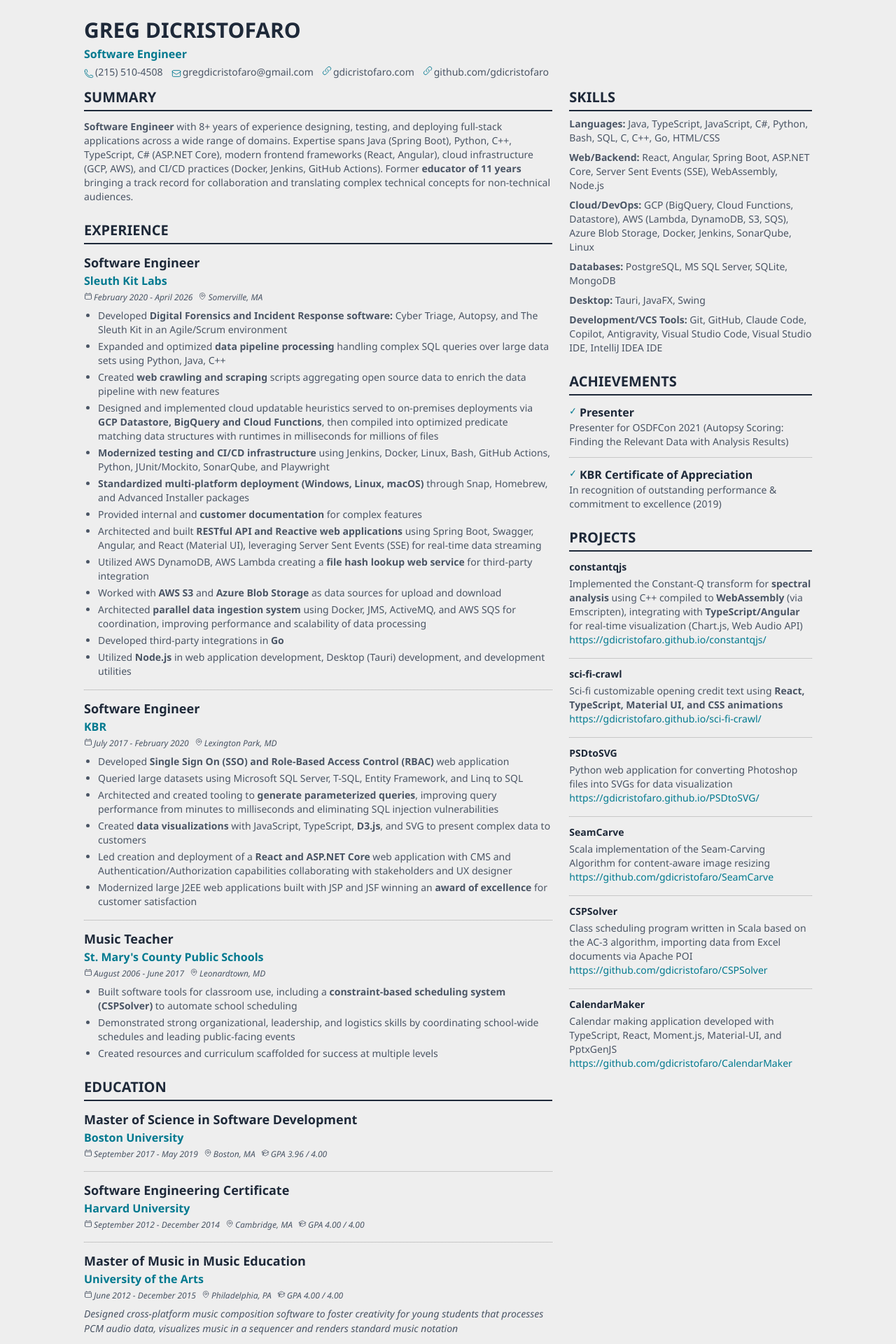
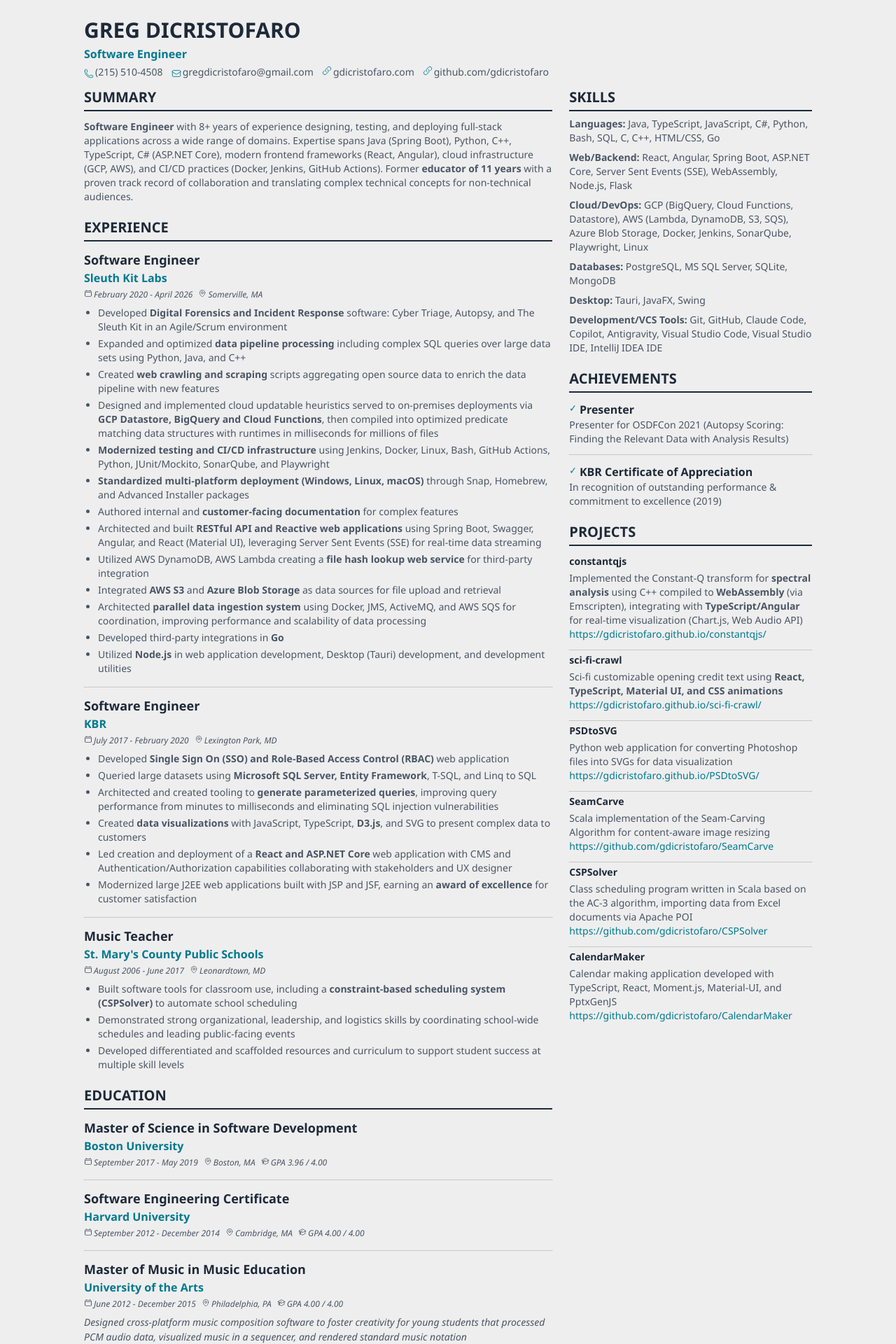
Before and after one commit to gdicristofaro/gdicristofaro.github.io, a React (Vite) app: page /resume in a window 1280 px wide. Shown: the part 340-2260 px from the top of the page at 70% size. Built offline with nearby package versions, Linux system fonts and the light colour scheme.

Commit message:
updates for resume

```diff
--- a/build-resume.ts
+++ b/build-resume.ts
@@ -18,6 +18,7 @@ const __dirname = dirname(__filename);
 
 const DEFAULT_YAML_PATH = "src/model/resume.yaml";
 const DEFAULT_OUTPUT_PDF = "public/resume.pdf";
+const DEFAULT_OUTPUT_HTML = "src/model/resume.html";
 
 async function buildHtml(yamlPath: string): Promise<{ html: string; data: ResumeData }> {
   const [resumeCss, yamlContent] = await Promise.all([
@@ -69,6 +70,9 @@ async function buildDefault(outputPdf: string): Promise<void> {
   const yamlPath = path.resolve(__dirname, DEFAULT_YAML_PATH);
   const { html, data } = await buildHtml(yamlPath);
   const margin = typeof data.margin === 'number' ? data.margin : 0.5;
+  const htmlPath = path.resolve(__dirname, DEFAULT_OUTPUT_HTML);
+  await fsPromises.writeFile(htmlPath, html);
+  console.log(`Saved HTML: ${htmlPath}`);
   await printPdf(html, path.resolve(__dirname, outputPdf), margin);
 }
 
--- a/src/components/ResumeComponent.tsx
+++ b/src/components/ResumeComponent.tsx
@@ -90,6 +90,7 @@ export default function ResumeComponent({
   skills,
   achievements,
   projects,
+  projectNoPrintBorderIdx
 }: ResumeData) {
   return (
     <div className="resume-container">
@@ -126,14 +127,14 @@ export default function ResumeComponent({
 
       <div className="column-container sm:flex">
         <div className={`left-column sm:${leftColumn} pr-6`}>
-          <section className="summary mb-6 break-inside-avoid-page">
+          <section className="summary mb-5 break-inside-avoid-page">
             <h2 className="text-xl font-semibold uppercase text-gray-800 dark:text-gray-100 pb-1 border-b-2 border-gray-800 dark:border-gray-100 mb-3">
               Summary
             </h2>
             <p className="text-sm text-gray-600 dark:text-gray-300">{md(summary)}</p>
           </section>
 
-          <section className="mb-6">
+          <section className="mb-5">
             <h2 className="text-xl font-semibold uppercase text-gray-800 dark:text-gray-100 pb-1 border-b-2 border-gray-800 dark:border-gray-100 mb-3">
               Experience
             </h2>
@@ -156,12 +157,12 @@ export default function ResumeComponent({
             ))}
           </section>
 
-          <section className="mb-6 break-inside-avoid-page">
+          <section className="break-inside-avoid-page">
             <h2 className="text-xl font-semibold uppercase text-gray-800 dark:text-gray-100 pb-1 border-b-2 border-gray-800 dark:border-gray-100 mb-3">
               Education
             </h2>
             {education.map((edu, i) => (
-              <div key={i} className={`mb-4${i > 0 ? ' pt-3 border-t border-dotted border-neutral-400' : ''}`}>
+              <div key={i} className={`${i < education.length - 1 ? 'mb-4' : ''} ${i > 0 ? 'pt-3 border-t border-dotted border-neutral-400' : ''}`}>
                 <p className="font-bold text-lg text-gray-800 dark:text-gray-100">{edu.degree}</p>
                 <p className="font-bold mb-1 text-base highlight-color">{edu.institution}</p>
                 <p className="text-gray-600 dark:text-gray-300 text-xs mb-2">
@@ -186,7 +187,7 @@ export default function ResumeComponent({
         </div>
 
         <div className={`right-column sm:${rightColumn}`}>
-          <section className="mb-6 break-inside-avoid-page">
+          <section className="mb-5 break-inside-avoid-page">
             <h2 className="text-xl font-semibold uppercase text-gray-800 dark:text-gray-100 pb-1 border-b-2 border-gray-800 dark:border-gray-100 mb-2">
               Skills
             </h2>
@@ -199,7 +200,7 @@ export default function ResumeComponent({
             ))}
           </section>
 
-          <section className="mb-6 break-inside-avoid-page">
+          <section className="mb-5 break-inside-avoid-page">
             <h2 className="text-xl font-semibold uppercase text-gray-800 dark:text-gray-100 pb-1 border-b-2 border-gray-800 dark:border-gray-100 mb-3">
               Achievements
             </h2>
@@ -214,12 +215,12 @@ export default function ResumeComponent({
             ))}
           </section>
 
-          <section className="projects mb-6">
+          <section className="projects">
             <h2 className="text-xl font-semibold uppercase text-gray-800 dark:text-gray-100 pb-1 border-b-2 border-gray-800 dark:border-gray-100 mb-3">
               Projects
             </h2>
             {projects.map((project, i) => (
-              <div key={i} className={`mb-4 text-sm break-inside-avoid-page${i > 0 ? ' pt-3 border-t border-dotted border-neutral-400 ' : ' print-border-none '}`}>
+              <div key={i} className={`text-sm break-inside-avoid-page${i < projects.length - 1 ? ' mb-1 pb-3 border-b border-dotted border-neutral-400' + (projectNoPrintBorderIdx.includes(i) ? ' print-border-none' : '') : ' mb-4'}`}>
                 <p className="font-bold text-gray-800 dark:text-gray-100 mb-1">{project.name}</p>
                 <p className="text-gray-600 dark:text-gray-300 text-sm">
                   {md(project.description)}{' '}
--- a/src/model/ResumeData.ts
+++ b/src/model/ResumeData.ts
@@ -47,4 +47,5 @@ export interface ResumeData {
   skills: SkillCategory[];
   achievements: Achievement[];
   projects: Project[];
+  projectNoPrintBorderIdx: number[];
 }
--- a/src/model/resume.yaml
+++ b/src/model/resume.yaml
@@ -7,8 +7,10 @@ github: https://www.github.com/gdicristofaro
 margin: .25
 leftColumn: w-2/3
 rightColumn: w-1/3
+# This is a hack but hide the border if at the bottom of the page which can't really be done with CSS
+projectNoPrintBorderIdx: [0]
 summary: >
-  **Software Engineer** with 8+ years of experience designing, testing, and deploying full-stack applications across a wide range of domains. Expertise spans Java (Spring Boot), Python, C++, TypeScript, C# (ASP.NET Core), modern frontend frameworks (React, Angular), cloud infrastructure (GCP, AWS), and CI/CD practices (Docker, Jenkins, GitHub Actions).  Former **educator of 11 years** bringing a track record for collaboration and translating complex technical concepts for non-technical audiences.
+  **Software Engineer** with 8+ years of experience designing, testing, and deploying full-stack applications across a wide range of domains. Expertise spans Java (Spring Boot), Python, C++, TypeScript, C# (ASP.NET Core), modern frontend frameworks (React, Angular), cloud infrastructure (GCP, AWS), and CI/CD practices (Docker, Jenkins, GitHub Actions). Former **educator of 11 years** with a proven track record of collaboration and translating complex technical concepts for non-technical audiences.
 workExperience:
 - title: Software Engineer
   company: Sleuth Kit Labs
@@ -16,8 +18,8 @@ workExperience:
   location: Somerville, MA
   workItems:
   - >
-    Developed **Digital Forensics and Incident Response software:** Cyber Triage, Autopsy, and The Sleuth Kit in an Agile/Scrum environment
-  - Expanded and optimized **data pipeline processing** handling complex SQL queries over large data sets using Python, Java, C++
+    Developed **Digital Forensics and Incident Response** software: Cyber Triage, Autopsy, and The Sleuth Kit in an Agile/Scrum environment
+  - Expanded and optimized **data pipeline processing** including complex SQL queries over large data sets using Python, Java, and C++
   - Created **web crawling and scraping** scripts aggregating open source data to enrich the data pipeline with new features
   - >
     Designed and implemented cloud updatable heuristics served to on-premises deployments via **GCP Datastore, BigQuery and Cloud Functions**, then compiled into optimized predicate matching data structures with runtimes in milliseconds for millions of files
@@ -25,11 +27,11 @@ workExperience:
     **Modernized testing and CI/CD infrastructure** using Jenkins, Docker, Linux, Bash, GitHub Actions, Python, JUnit/Mockito, SonarQube, and Playwright
   - >
     **Standardized multi-platform deployment (Windows, Linux, macOS)** through Snap, Homebrew, and Advanced Installer packages
-  - Provided internal and **customer documentation** for complex features
+  - Authored internal and **customer-facing documentation** for complex features
   - >
     Architected and built **RESTful API and Reactive web applications** using Spring Boot, Swagger, Angular, and React (Material UI), leveraging Server Sent Events (SSE) for real-time data streaming
   - Utilized AWS DynamoDB, AWS Lambda creating a **file hash lookup web service** for third-party integration
-  - Worked with **AWS S3** and **Azure Blob Storage** as data sources for upload and download
+  - Integrated **AWS S3** and **Azure Blob Storage** as data sources for file upload and retrieval
   - >
     Architected **parallel data ingestion system** using Docker, JMS, ActiveMQ, and AWS SQS for coordination, improving performance and scalability of data processing
   - Developed third-party integrations in **Go**
@@ -42,13 +44,13 @@ workExperience:
   location: Lexington Park, MD
   workItems:
   - Developed **Single Sign On (SSO) and Role-Based Access Control (RBAC)** web application
-  - Queried large datasets using Microsoft SQL Server, T-SQL, Entity Framework, and Linq to SQL
+  - Queried large datasets using **Microsoft SQL Server, Entity Framework**, T-SQL, and Linq to SQL
   - >
     Architected and created tooling to **generate parameterized queries**, improving query performance from minutes to milliseconds and eliminating SQL injection vulnerabilities
   - Created **data visualizations** with JavaScript, TypeScript, **D3.js**, and SVG to present complex data to customers
   - >
     Led creation and deployment of a **React and ASP.NET Core** web application with CMS and Authentication/Authorization capabilities collaborating with stakeholders and UX designer
-  - Modernized large J2EE web applications built with JSP and JSF winning an **award of excellence** for customer satisfaction
+  - Modernized large J2EE web applications built with JSP and JSF, earning an **award of excellence** for customer satisfaction
 - title: Music Teacher
   company: St. Mary's County Public Schools
   timeSpan: August 2006 - June 2017
@@ -57,7 +59,7 @@ workExperience:
   - >
     Built software tools for classroom use, including a **constraint-based scheduling system (CSPSolver)** to automate school scheduling
   - Demonstrated strong organizational, leadership, and logistics skills by coordinating school-wide schedules and leading public-facing events
-  - Created resources and curriculum scaffolded for success at multiple levels
+  - Developed differentiated and scaffolded resources and curriculum to support student success at multiple skill levels
 education:
 - degree: Master of Science in Software Development
   institution: Boston University
@@ -79,7 +81,7 @@ education:
   location: Philadelphia, PA
   gpa: 4.00 / 4.00
   items:
-  - Designed cross-platform music composition software to foster creativity for young students that processes PCM audio data, visualizes music in a sequencer and renders standard music notation
+  - Designed cross-platform music composition software to foster creativity for young students that processed PCM audio data, visualized music in a sequencer, and rendered standard music notation
 # - degree: Bachelor of Science in Music Education
 #   institution: Pennsylvania State University
 #   timeSpan: August 2002 - May 2006
@@ -97,13 +99,10 @@ skills:
   - SQL
   - C
   - C++
+  - HTML/CSS
   - Go
-  #- Rust
-  #- PHP
-  - HTML/CSS
 - category: Web/Backend
   items:
-  #- Flask
   - React
   - Angular
   - Spring Boot
@@ -111,6 +110,7 @@ skills:
   - Server Sent Events (SSE)
   - WebAssembly
   - Node.js
+  - Flask
 - category: Cloud/DevOps
   items:
   - GCP (BigQuery, Cloud Functions, Datastore)
@@ -119,7 +119,7 @@ skills:
   - Docker
   - Jenkins
   - SonarQube
-  #- Playwright
+  - Playwright
   - Linux
 - category: Databases
   items:
```
Also changed, not shown: 2 other files (tests, documents, lock files or other folders).
